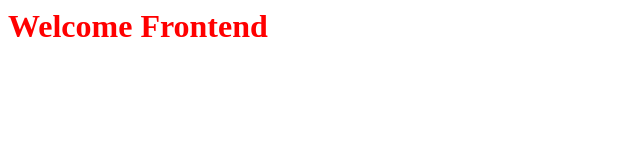
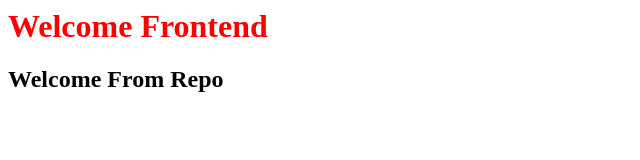
Before and after one commit to NawalZaki/Frontend, a plain HTML site: page Index.html in a window 1280 px wide. Shown: the whole page, without its empty margins (0-640 px from the left). Drawn offline with Linux system fonts and the light colour scheme.

Commit message:
Add line in Index File

```diff
--- a/Index.html
+++ b/Index.html
@@ -8,6 +8,7 @@
 <body>
     <h1>Welcome Frontend</h1>
 
+    <h2>Welcome From Repo</h2>
     <script src="script.js">
         alert("Welcome")
     </script>
```
